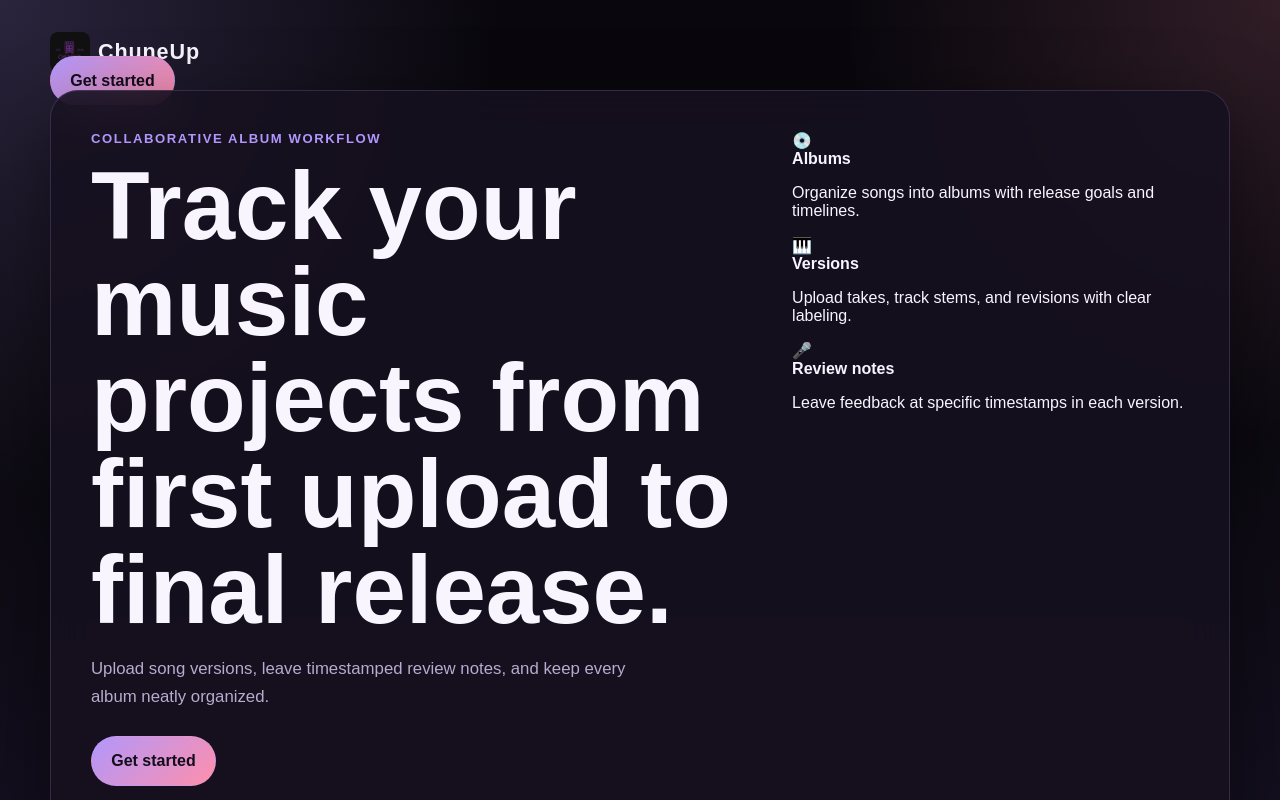
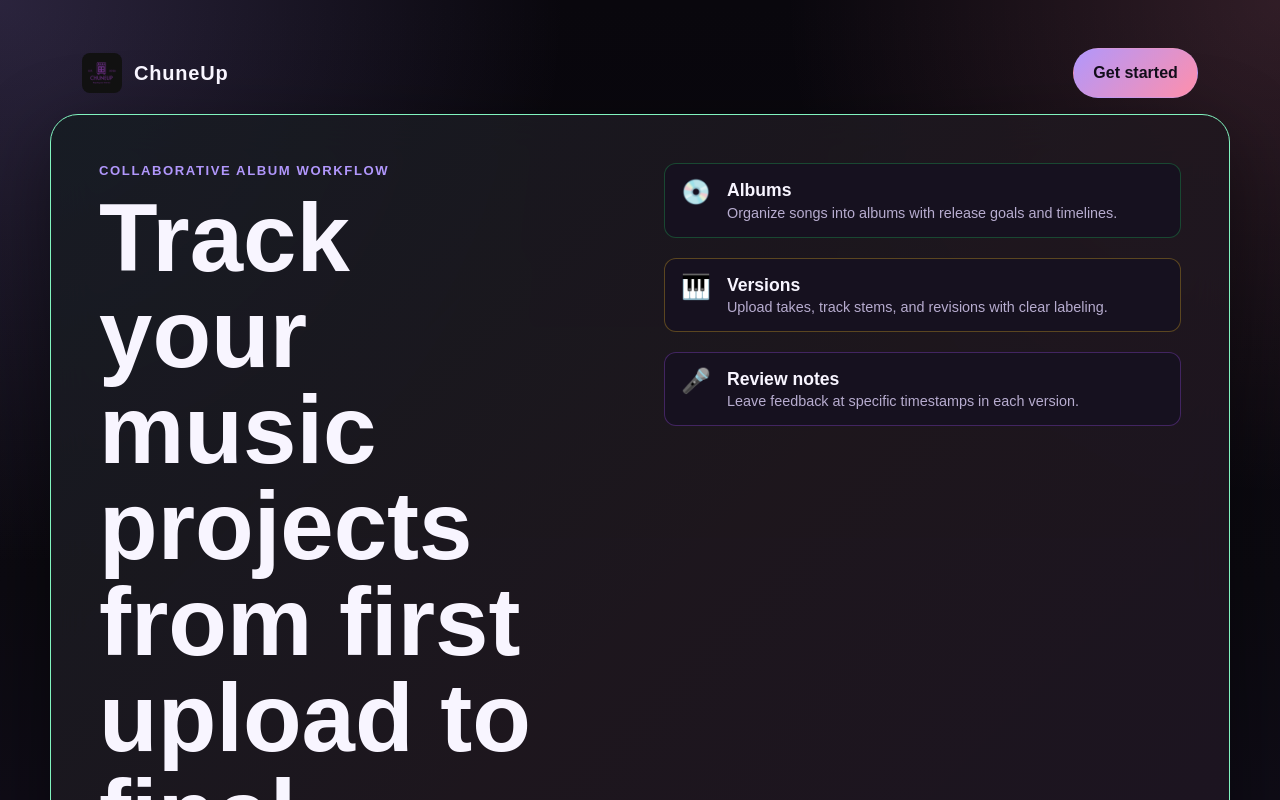
Before and after one commit to ghostfrogcherry/musegit, a Next.js app: page / in a window 1280 px wide. Shown: the top 800 px of the page. Built offline with nearby package versions, Linux system fonts and the light colour scheme.

Commit message:
fix: restore homepage nav and hero styles

```diff
--- a/app/globals.css
+++ b/app/globals.css
@@ -1042,3 +1042,120 @@ ul {
   color: var(--green);
   margin-bottom: 0.75rem;
 }
+
+.marketingNav {
+  display: flex;
+  justify-content: space-between;
+  align-items: center;
+  padding: 1rem 2rem;
+  background: transparent;
+  position: relative;
+  z-index: 10;
+}
+
+.brandRow {
+  display: flex;
+  align-items: center;
+  gap: 0.75rem;
+}
+
+.brandLogo {
+  border-radius: 8px;
+}
+
+.brandLink {
+  font-size: 1.25rem;
+  font-weight: 700;
+}
+
+.navActions {
+  display: flex;
+  gap: 0.75rem;
+}
+
+.hero {
+  display: grid;
+  gap: 2.5rem;
+  padding: 2rem;
+  align-items: start;
+  position: relative;
+  overflow: hidden;
+  border-color: var(--green);
+  background:
+    linear-gradient(135deg, rgba(34, 197, 94, 0.06), rgba(251, 191, 36, 0.04), rgba(255, 143, 171, 0.03)),
+    var(--panel);
+}
+
+.heroMain {
+  max-width: 28rem;
+}
+
+.heroFeatures {
+  display: grid;
+  gap: 1.25rem;
+}
+
+.featureItem {
+  display: flex;
+  gap: 1rem;
+  align-items: flex-start;
+  padding: 1rem;
+  background: var(--bg-accent);
+  border-radius: 12px;
+  border: 1px solid var(--border);
+}
+
+.featureGreen {
+  border-color: rgba(34, 197, 94, 0.3);
+}
+
+.featureGold {
+  border-color: rgba(251, 191, 36, 0.3);
+}
+
+.featurePurple {
+  border-color: rgba(168, 85, 247, 0.3);
+}
+
+.featureIcon {
+  font-size: 1.5rem;
+  line-height: 1;
+}
+
+.featureItem strong {
+  display: block;
+  font-size: 1.1rem;
+  margin-bottom: 0.2rem;
+}
+
+.featureItem p {
+  margin: 0;
+  color: var(--muted);
+  font-size: 0.9rem;
+}
+
+@media (min-width: 760px) {
+  .hero {
+    grid-template-columns: 1fr 1fr;
+    padding: 3rem;
+    gap: 3rem;
+  }
+
+  .heroMain {
+    align-self: center;
+  }
+
+  .heroFeatures {
+    grid-template-columns: 1fr;
+  }
+
+  .marketingNav {
+    display: flex;
+    justify-content: space-between;
+    align-items: center;
+    padding: 1rem 2rem;
+    background: transparent;
+    position: relative;
+    z-index: 10;
+  }
+}
```
